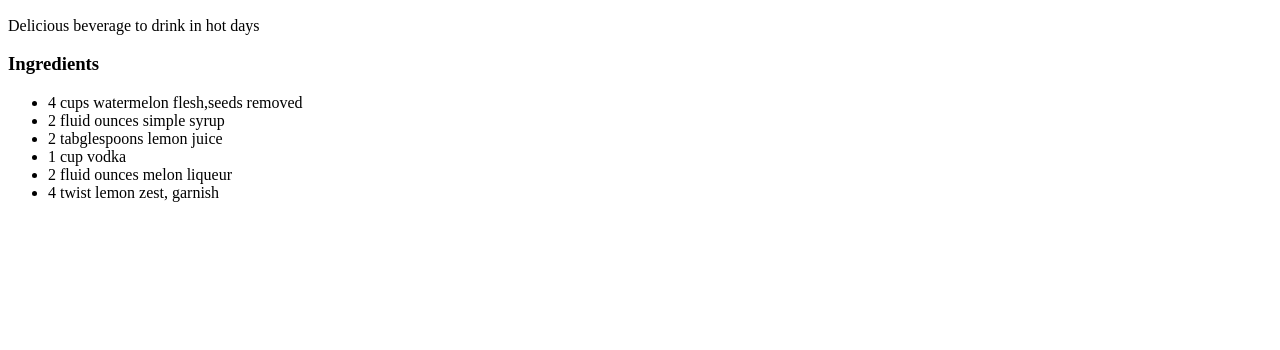
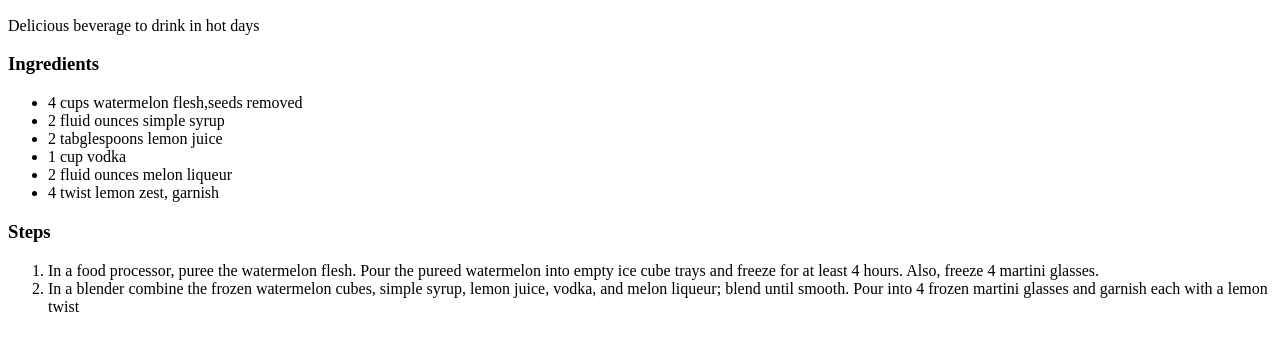
Before and after one commit to Meira8622/odin-recipes, a plain HTML site: page recipes/wtrslush.html in a window 1280 px wide. Shown: the part 434-784 px from the top of the page. Drawn offline with Linux system fonts and the light colour scheme.

Commit message:
Finish wtrslush.html page

```diff
--- a/recipes/wtrslush.html
+++ b/recipes/wtrslush.html
@@ -18,5 +18,12 @@
 		<li>2 fluid ounces melon liqueur</li>
 		<li>4 twist lemon zest, garnish</li>
 		</ul>
+		<h3>Steps</h3>
+		<ol>
+		<li>In a food processor, puree the watermelon flesh. Pour the pureed watermelon into empty ice cube
+		trays and freeze for at least 4 hours. Also, freeze 4 martini glasses.</li>
+		<li>In a blender combine the frozen watermelon cubes, simple syrup, lemon juice, vodka, and melon
+		liqueur; blend until smooth. Pour into 4 frozen martini glasses and garnish each with a lemon twist</li>
+		</ol>
 	</body>
 </html>
```
